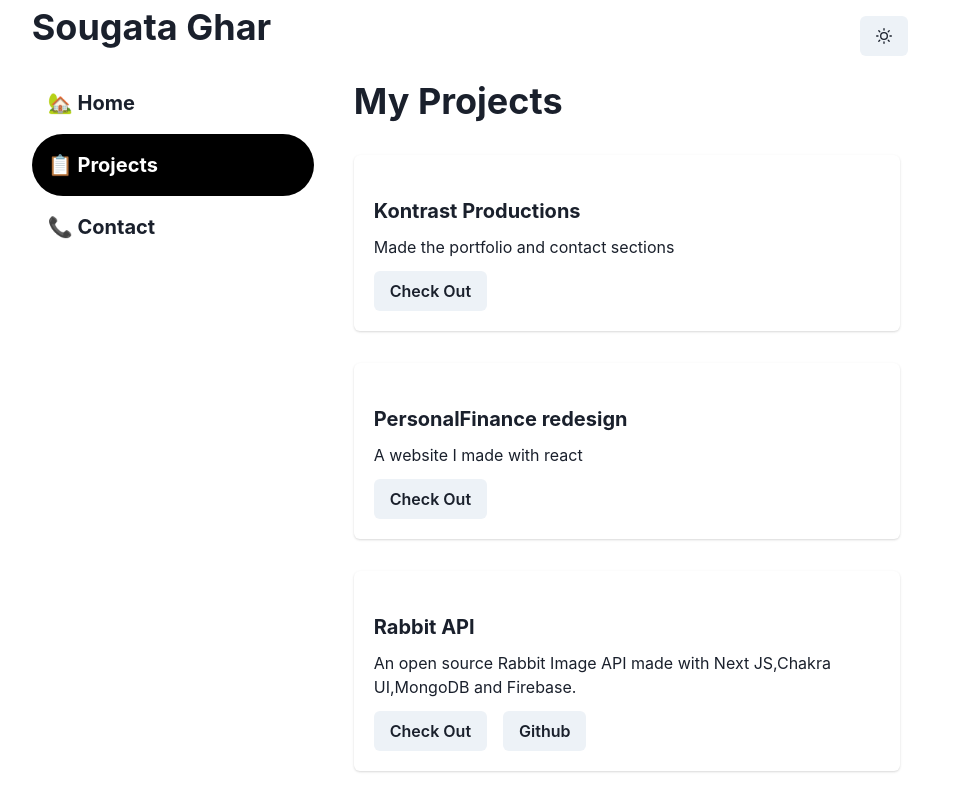
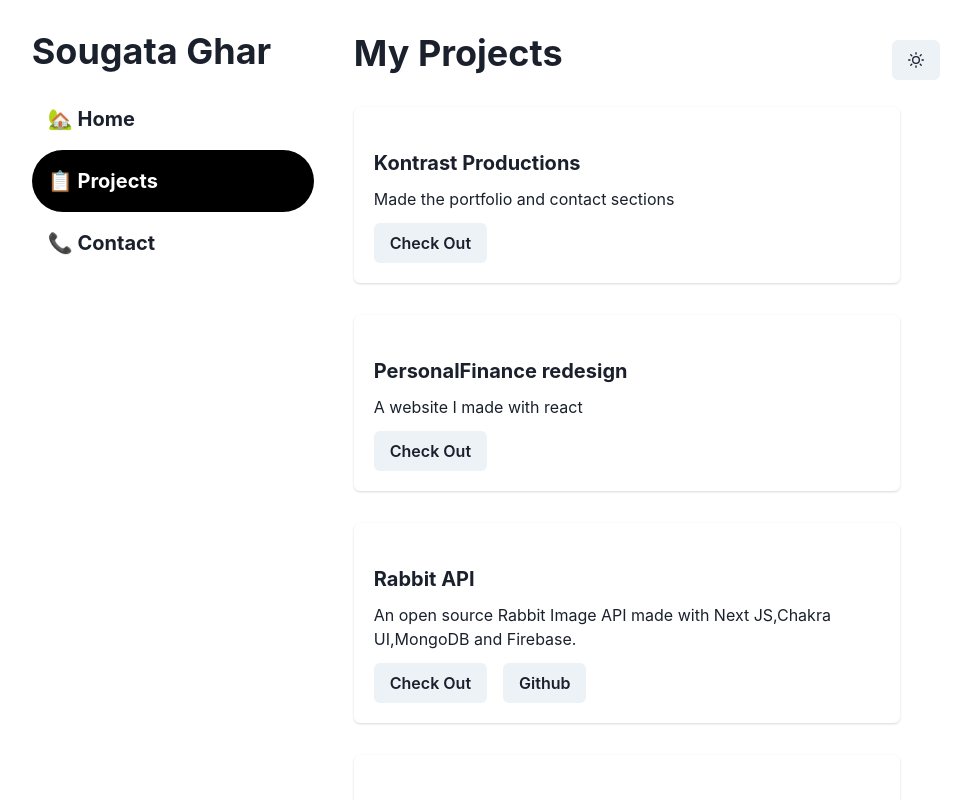
Before and after one commit to sougataghar477/Portfolio, a React (Create React App) app: page /projects in a window 1280 px wide. Shown: the top 800 px of the page, without its empty margins (170-1141 px from the left). Built offline with nearby package versions, Linux system fonts and the light colour scheme.

Commit message:
added TimeFramed

```diff
--- a/src/App.js
+++ b/src/App.js
@@ -15,7 +15,7 @@
       <Router>
         <Container maxW='90ch'>
       <Header/>
-      <Flex gap={16} mt={'16px'}>
+      <Flex gap={16} mt={'24px'}>
         <Sidebar/>
         <Box flex='1'>
         <Routes>
--- a/src/components/Header.js
+++ b/src/components/Header.js
@@ -5,7 +5,7 @@
 function Header(){
     const { isOpen, onOpen, onClose } = useDisclosure();
     const { colorMode, toggleColorMode } = useColorMode();
-    return <Flex justifyContent={'space-between'} alignItems={'center'}>
+    return <Flex justifyContent={'space-between'} alignItems={'center'} position={'fixed'} w={'90ch'} zIndex={10}>
     <Heading>Sougata Ghar</Heading>
     <ButtonGroup>
     <Button
--- a/src/components/Projects.js
+++ b/src/components/Projects.js
@@ -4,6 +4,7 @@
         { heading: 'Kontrast Productions', text: 'Made the portfolio and contact sections', link: 'https://www.kontrastproduction.sk/#testimonials' },
         { heading: 'PersonalFinance redesign', text: 'A website I made with react', link: 'https://www.personalfinances.stage.iamthedev.eu/' },
         { heading: 'Rabbit API', text: 'An open source Rabbit Image API made with Next JS,Chakra UI,MongoDB and Firebase.', link: 'https://rabbit-api-two.vercel.app/', github: 'https://github.com/sougataghar477/rabbit-api' },
+        {heading:'TimeFramed',text:'Made some parts of the website with React JS',link:'https://timeframed.art'},
         {heading:'Todos App',text:'A full stack todos app made with Next JS,Mantine',link:'https://test-todos-next.vercel.app/',github:'https://github.com/sougataghar477/test-todos-next'},
         { heading: 'Help Ukraine', text: 'A website containing useful links for helping Ukraine.', link: 'https://help-ukraine.netlify.app/', github: 'https://github.com/sougataghar477/helpUkraine' },
         { heading: 'CSS Units Converter', text: 'Converts lots of units into another units.', link: 'https://css-unitsconverter.netlify.app/', github: 'https://github.com/sougataghar477/css-units-converter' },
--- a/src/components/Sidebar.js
+++ b/src/components/Sidebar.js
@@ -3,7 +3,7 @@
 function Sidebar(){
     const links=[{name:'🏡  Home',to:'/'},{name:'📋  Projects',to:'/projects'},{name:'📞  Contact',to:'/contact'}]
     return <Box display={['none','none','block']} w={'250px'}>
-    <ul style={{position:'fixed',fontSize:'20px'}}>
+    <ul style={{position:'fixed',fontSize:'20px',marginTop:'64px'}}>
       {links.map(link=>
       <NavLink
         className={`link ${(isActive)=>isActive ? "active" : null}`}
```
